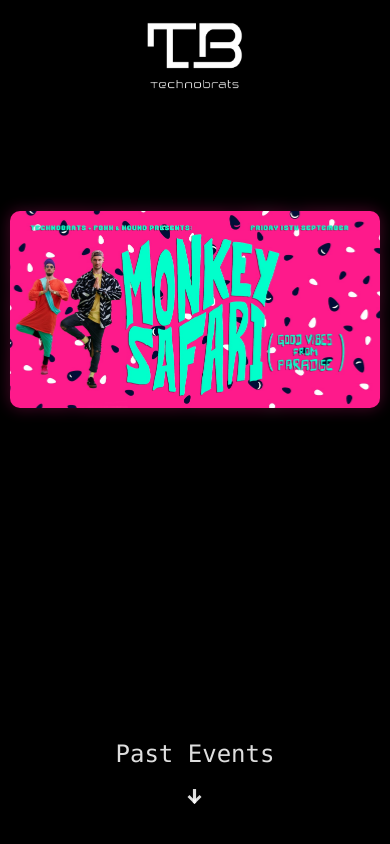
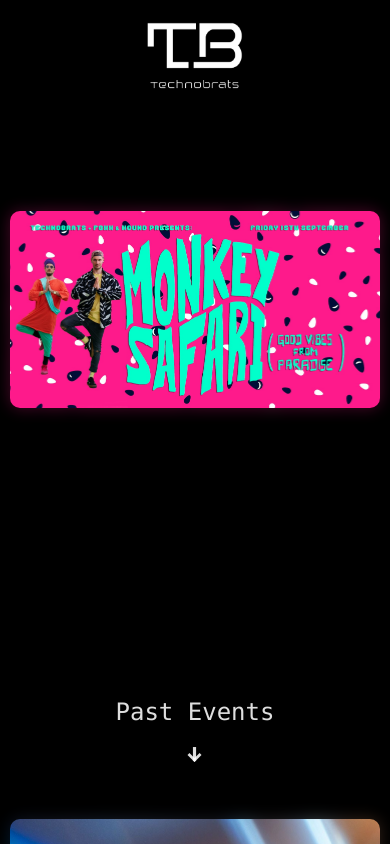
Before and after one commit to nf-s/technobrats-website, a React (Vite) app: page / in a window 390 px wide. Built offline with nearby package versions, Linux system fonts and the light colour scheme.

Commit message:
tweak first card size on mobile

```diff
--- a/src/index.css
+++ b/src/index.css
@@ -109,7 +109,7 @@
   max-height: unset;
 
   @media (max-width: 48rem) {
-    height: 55vh;
+    height: 50vh;
   }
 }
 
```
